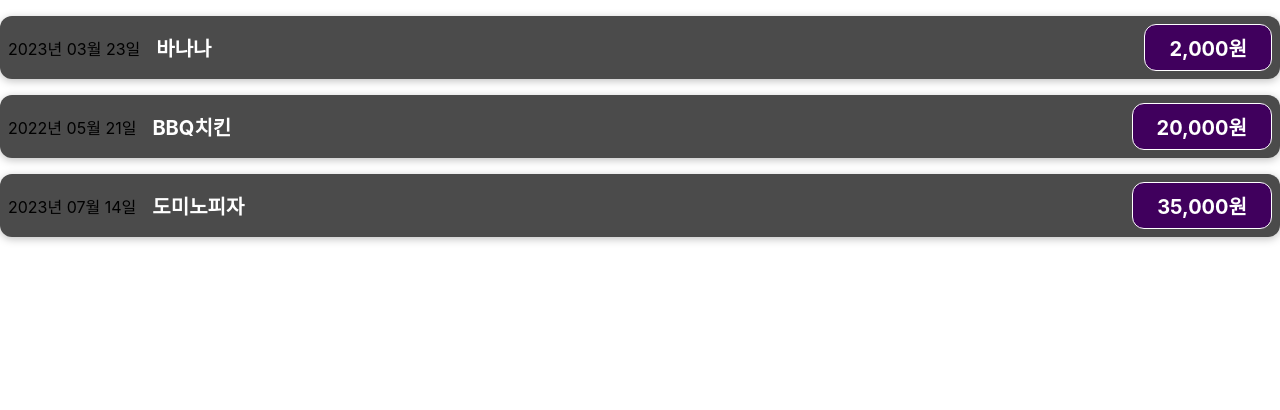
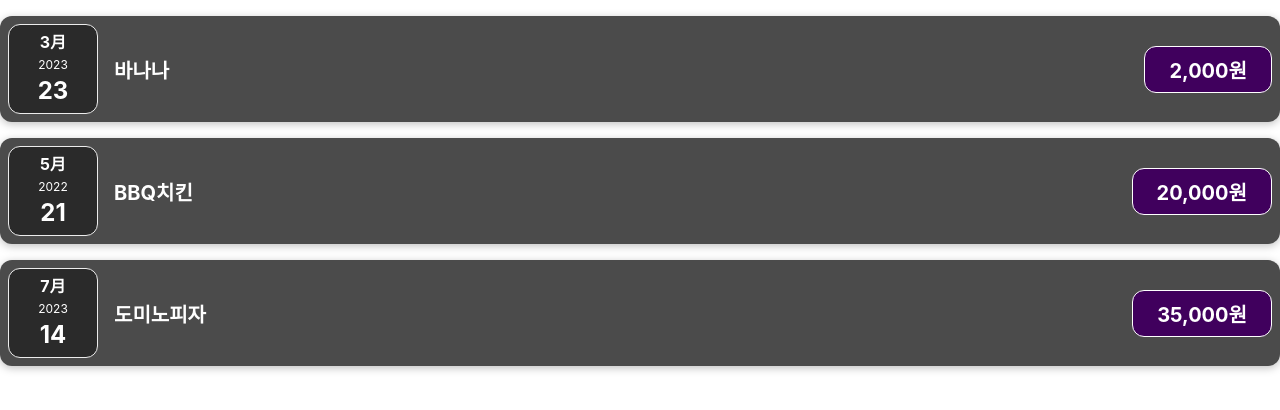
Before and after one commit to Ajeabal/react-study202308, a React (Create React App) app: page / in a window 1280 px wide. Shown: the top 410 px of the page. Built offline with nearby package versions, Linux system fonts and the light colour scheme.

Commit message:
컴포넌트 분할하기 - ExpenseDate

```diff
--- a/src/App.js
+++ b/src/App.js
@@ -6,17 +6,17 @@ const App = () => {
     {
       title: "바나나",
       price: 2000,
-      date: new Date(2023, 3, 23),
+      date: new Date(2023, 3-1, 23),
     },
     {
       title: "BBQ치킨",
       price: 20000,
-      date: new Date(2022, 5, 21),
+      date: new Date(2022, 5-1, 21),
     },
     {
       title: "도미노피자",
       price: 35000,
-      date: new Date(2023, 7, 14),
+      date: new Date(2023, 7-1, 14),
     },
   ];
 
--- /dev/null
+++ b/src/components/ExpenseDate.css
@@ -0,0 +1,30 @@
+.expense-date {
+  display: flex;
+  flex-direction: column;
+  width: 5.5rem;
+  height: 5.5rem;
+  border: 1px solid #ececec;
+  background-color: #2a2a2a;
+  color: white;
+  border-radius: 12px;
+  align-items: center;
+  justify-content: center;
+}
+
+.expense-date div {
+  margin-bottom: 0.25rem;
+}
+
+.expense-date__month {
+  font-size: 1rem;
+  font-weight: bold;
+}
+
+.expense-date__year {
+  font-size: 0.75rem;
+}
+
+.expense-date__day {
+  font-size: 1.5rem;
+  font-weight: bold;
+}
--- /dev/null
+++ b/src/components/ExpenseDate.js
@@ -0,0 +1,17 @@
+import React from "react";
+import "./ExpenseDate.css";
+
+const ExpenseDate = ({ date }) => {
+  const year = date.getFullYear();
+  const month = date.toLocaleString("ja-JP", { month: "long" });
+  const day = date.getDate();
+  return (
+    <div className="expense-date">
+      <div className="expense-date__month">{month}</div>
+      <div className="expense-date__year">{year}</div>
+      <div className="expense-date__day">{day}</div>
+    </div>
+  );
+};
+
+export default ExpenseDate;
--- a/src/components/ExpenseItem.js
+++ b/src/components/ExpenseItem.js
@@ -1,11 +1,9 @@
 import React from "react";
 // css 로딩
 import "./ExpenseItem.css";
+import ExpenseDate from "./ExpenseDate";
+
 const ExpenseItem = ({ title, price: propsPrice, date }) => {
-  const price = 99999;
-  // const expenseDate = date;
-  // const expenseName = title;
-  // const expensePrice = propsPrice;
   //   한 자리 숫자를 2자리 숫자로 변환하는 함수
   const make2digit = (text) => {
     return text.toString().padStart(2, "0");
@@ -23,7 +21,7 @@ const ExpenseItem = ({ title, price: propsPrice, date }) => {
 
   return (
     <div className="expense-item">
-      <div>{makeFormattedDate()}</div>
+      <ExpenseDate date={date} />
       <div className="expense-item__description">
         <h2>{title}</h2>
         <div className="expense-item__price">{formattedPrice}원</div>
```
